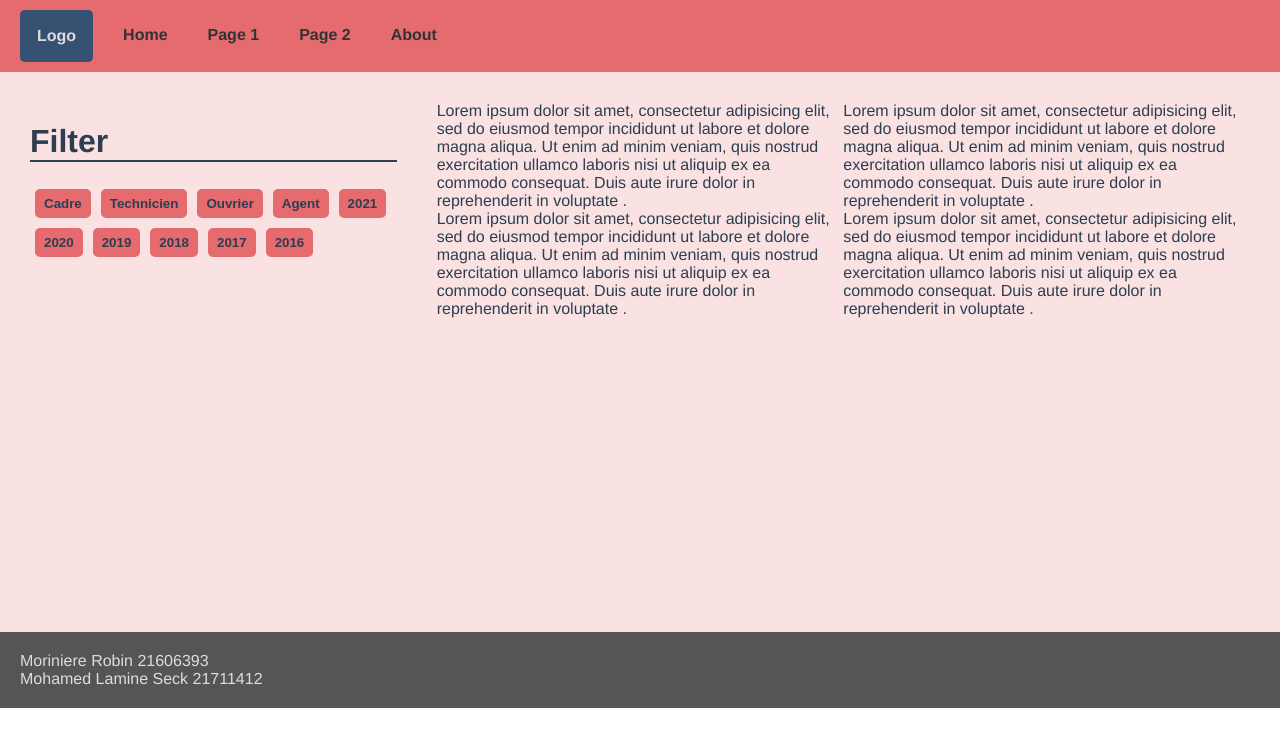
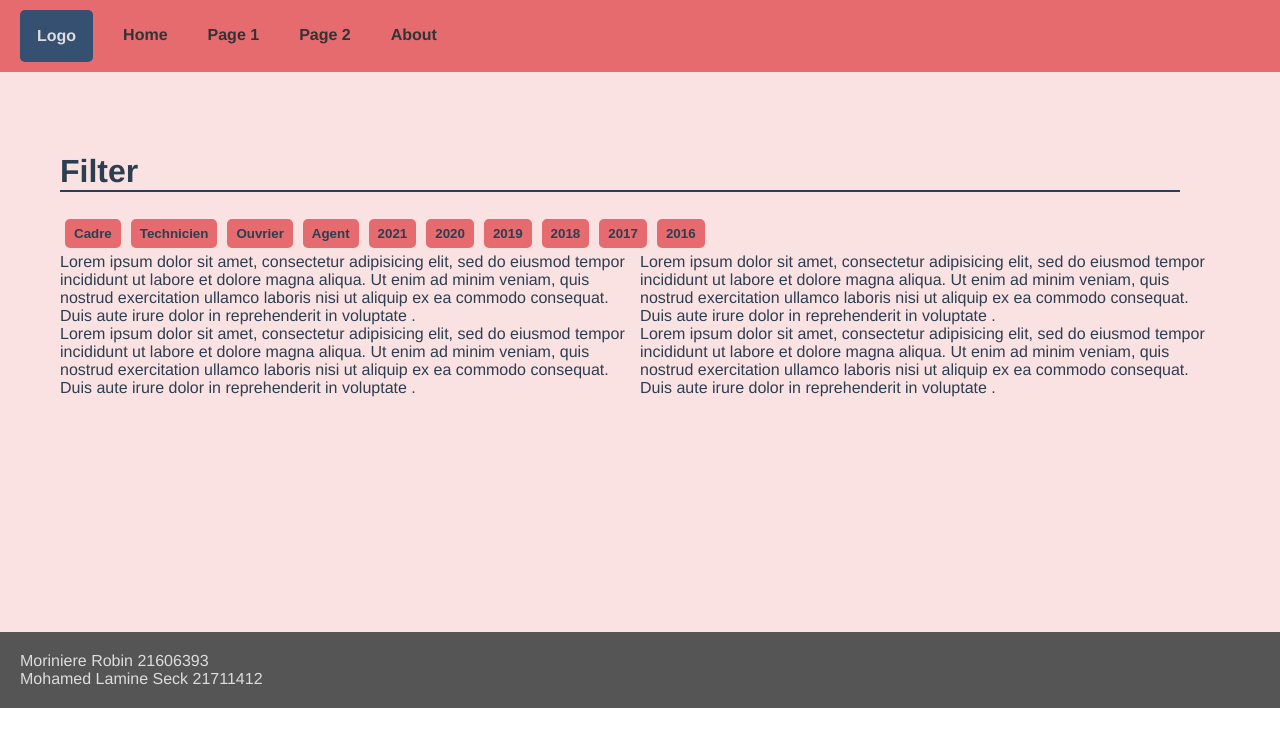
Before and after one commit to Powarox/Front-SncfDataviz, a Vue app: page / in a window 1280 px wide. Shown: the top 746 px of the page. Built offline with nearby package versions, Linux system fonts and the light colour scheme.

Commit message:
Fix css bug

```diff
--- a/src/views/Home.vue
+++ b/src/views/Home.vue
@@ -35,8 +35,7 @@
 
 <style lang="css" scoped>
     #home {
-        display: grid;
-        grid-template-columns: 1fr 2fr;
+        padding: 30px;
     }
 
     p {
```
